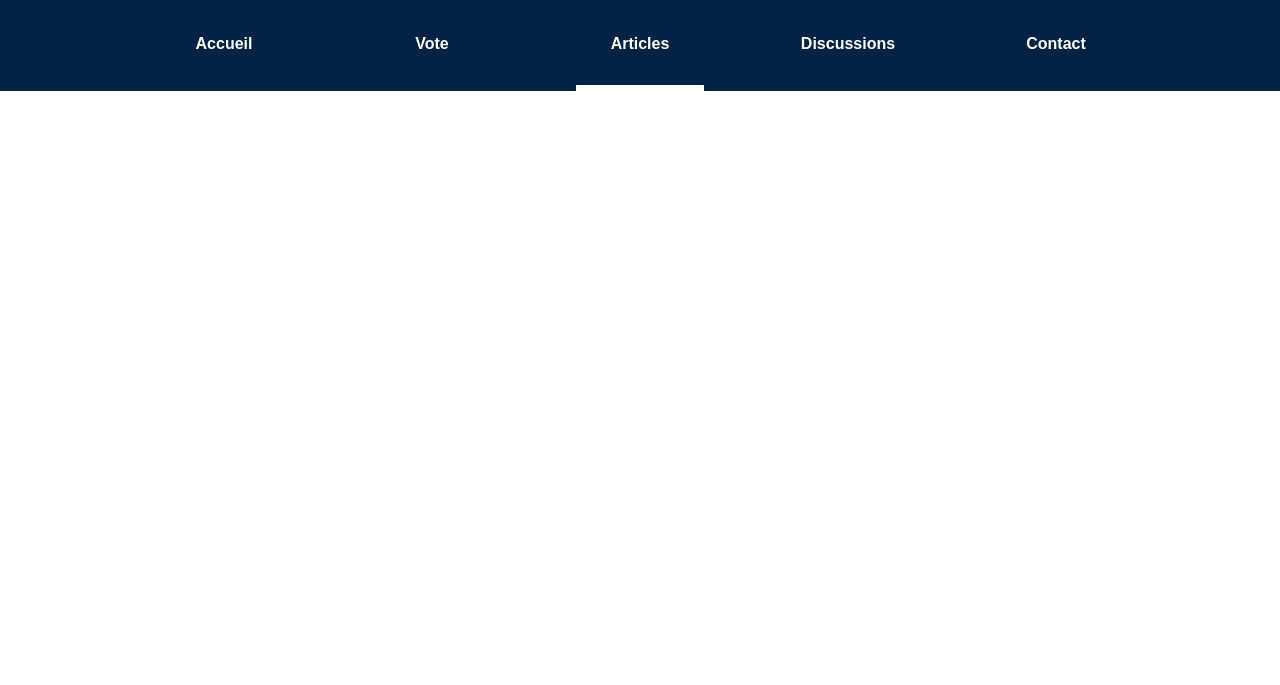
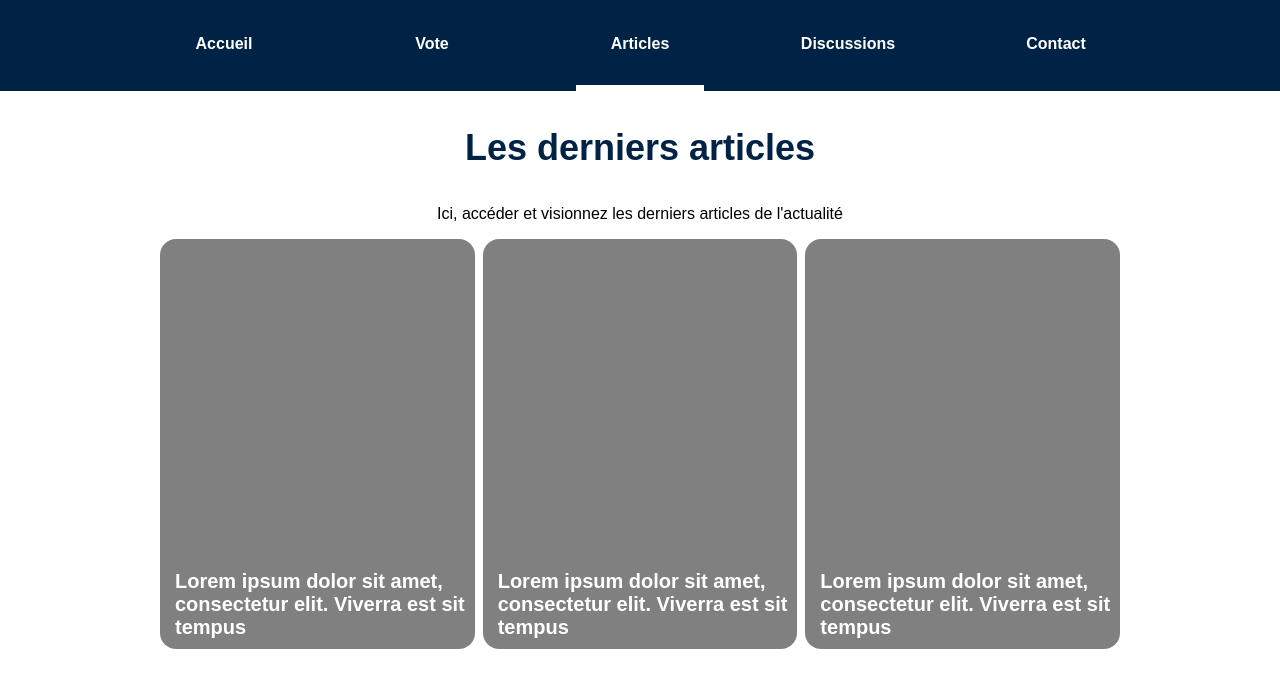
Before and after one commit to flolgl/science-po, a plain HTML site: page articles.html in a window 1280 px wide. Shown: the part 115-800 px from the top of the page. Drawn offline with Linux system fonts and the light colour scheme.

Commit message:
feat: card item

```diff
--- a/articles.html
+++ b/articles.html
@@ -36,7 +36,26 @@
     </header>
 
     <main>
-      <div class="articles-section"></div>
+      <div class="articles-container">
+        <div class="articles-section">
+          <p class="articles-title">Les derniers articles</p>
+          <p class="articles-text">Ici, accéder et visionnez les derniers articles de l'actualité</p>
+          <div class="card-container">
+            <div class="card">
+                <img src=""></img>
+                <span class="card-text">Lorem ipsum dolor sit amet, consectetur
+                    elit. Viverra est sit tempus</span>
+            </div>
+            <div class="card"><img src=""></img>
+                <span class="card-text">Lorem ipsum dolor sit amet, consectetur
+                    elit. Viverra est sit tempus</span></div>
+            <div class="card"><img src=""></img>
+                <span class="card-text">Lorem ipsum dolor sit amet, consectetur
+                    elit. Viverra est sit tempus</span></div>
+
+          </div>
+        </div>
+      </div>
     </main>
   </body>
 </html>
@@ -45,4 +64,51 @@
   .articles-item {
     border-bottom-color: #fff;
   }
+
+  .articles-container {
+    width: 100%;
+    display: flex;
+    flex-direction: column;
+    justify-content: center;
+    align-items: center;
+  }
+
+  .articles-section {
+    width: 75%;
+  }
+
+  .articles-title {
+    color: #002244;
+    font-size: 36px;
+    font-weight: bolder;
+    text-align: center;
+  }
+
+  .articles-text {
+    text-align: center;
+  }
+
+  .card-container {
+    display: flex;
+    justify-content: center;
+    align-items: center;
+    gap: 8px;
+  }
+  .card {
+    display: flex;
+    width: 300px;
+    height: 380px;
+    background-color: gray;
+    border-radius: 16px;
+    position: relative;
+    padding: 15px;
+  }
+
+  .card-text {
+    position: absolute;
+    bottom: 10px;
+    font-weight: bolder;
+    font-size: 20px;
+    color: white;
+  }
 </style>
```
